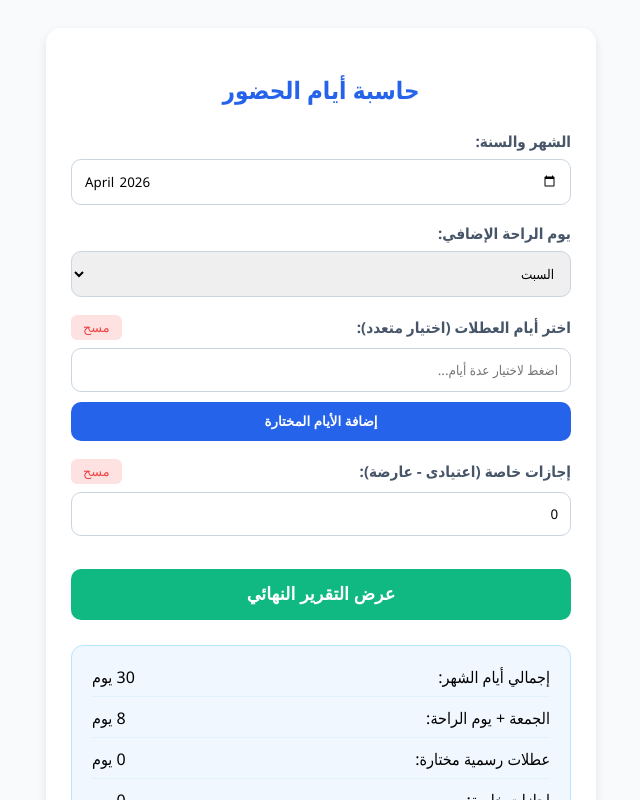
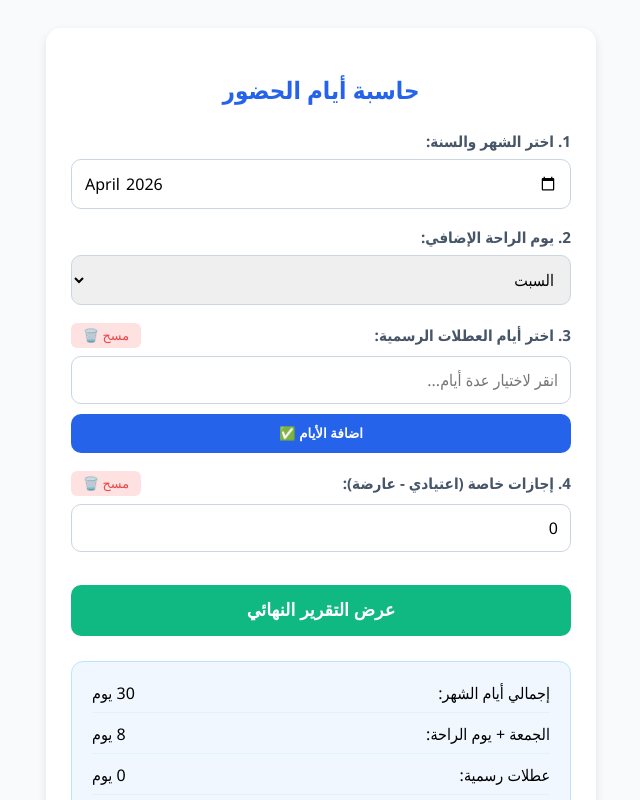
Before and after one commit to Hooba904/attendance-app, a plain HTML site: page index.html in a window 1280 px wide. Both pictures are taken after a click on the button "عرض التقرير النهائي". Shown: the top 800 px of the page, without its empty margins (319-959 px from the left). Drawn offline with nearby package versions, Linux system fonts and the light colour scheme.

Commit message:
Update attendance calculator to professional version

```diff
--- a/index.html
+++ b/index.html
@@ -3,7 +3,7 @@
 <head>
     <meta charset="UTF-8">
     <meta name="viewport" content="width=device-width, initial-scale=1.0">
-    <title>حاسبة الحضور - اختيار متعدد</title>
+    <title>حاسبة الحضور - النسخة الاحترافية</title>
     <link rel="stylesheet" href="https://cdn.jsdelivr.net/npm/flatpickr/dist/flatpickr.min.css">
     <script src="https://cdn.jsdelivr.net/npm/flatpickr"></script>
     <script src="https://cdn.jsdelivr.net/npm/flatpickr/dist/l10n/ar.js"></script>
@@ -15,7 +15,7 @@
         h2 { text-align: center; color: var(--primary); margin-bottom: 25px; }
         .form-group { margin-bottom: 18px; }
         label { display: block; margin-bottom: 8px; font-weight: bold; font-size: 0.95em; color: #475569; }
-        input, select { width: 100%; padding: 12px; border: 1px solid #cbd5e1; border-radius: 10px; font-family: inherit; box-sizing: border-box; }
+        input, select { width: 100%; padding: 12px; border: 1px solid #cbd5e1; border-radius: 10px; font-family: inherit; box-sizing: border-box; font-size: 1rem; }
         .btn-clear { background: #fee2e2; color: var(--danger); border: none; font-size: 0.8em; padding: 5px 12px; border-radius: 6px; cursor: pointer; }
         .btn-add { width: 100%; background: var(--primary); color: white; border: none; padding: 12px; border-radius: 10px; cursor: pointer; margin-top: 10px; font-weight: bold; }
         .btn-calculate { width: 100%; background: #10b981; color: white; border: none; padding: 15px; border-radius: 10px; font-size: 1.1em; font-weight: bold; cursor: pointer; margin-top: 15px; }
@@ -31,12 +31,12 @@
     <h2>حاسبة أيام الحضور</h2>
 
     <div class="form-group">
-        <label>الشهر والسنة:</label>
-        <input type="month" id="monthPicker" onchange="updateCalendarLimits()">
+        <label>1. اختر الشهر والسنة:</label>
+        <input type="month" id="monthPicker" onchange="initCalendar()">
     </div>
 
     <div class="form-group">
-        <label>يوم الراحة الإضافي:</label>
+        <label>2. يوم الراحة الإضافي:</label>
         <select id="restDay">
             <option value="6">السبت</option>
             <option value="0">الأحد</option>
@@ -50,18 +50,18 @@
 
     <div class="form-group">
         <div style="display: flex; justify-content: space-between; align-items: center; margin-bottom: 8px;">
-            <label style="margin:0;">اختر أيام العطلات (اختيار متعدد):</label>
-            <button class="btn-clear" onclick="clearHolidays()">مسح</button>
+            <label style="margin:0;">3. اختر أيام العطلات الرسمية:</label>
+            <button class="btn-clear" onclick="clearHolidays()">مسح 🗑️</button>
         </div>
-        <input type="text" id="multiHolidayPicker" placeholder="اضغط لاختيار عدة أيام...">
-        <button class="btn-add" onclick="addSelectedHolidays()">إضافة الأيام المختارة</button>
+        <input type="text" id="multiHolidayPicker" placeholder="انقر لاختيار عدة أيام...">
+        <button class="btn-add" onclick="addSelectedHolidays()">اضافة الأيام ✅</button>
         <div id="holidayList" style="margin-top: 12px;"></div>
     </div>
 
     <div class="form-group">
         <div style="display: flex; justify-content: space-between; align-items: center; margin-bottom: 8px;">
-            <label style="margin:0;">إجازات خاصة (اعتيادى - عارضة):</label>
-            <button class="btn-clear" onclick="clearManualLeaves()">مسح</button>
+            <label style="margin:0;">4. إجازات خاصة (اعتيادي - عارضة):</label>
+            <button class="btn-clear" onclick="clearManualLeaves()">مسح 🗑️</button>
         </div>
         <input type="number" id="manualLeaves" min="0" value="0">
     </div>
@@ -71,15 +71,15 @@
     <div id="result" class="result-box" style="display:none;">
         <div class="result-item"><span>إجمالي أيام الشهر:</span> <span id="resTotal"></span></div>
         <div class="result-item"><span>الجمعة + يوم الراحة:</span> <span id="resWeekends"></span></div>
-        <div class="result-item"><span>عطلات رسمية مختارة:</span> <span id="resHolidays"></span></div>
-        <div class="result-item"><span>إجازات خاصة:</span> <span id="resManual"></span></div>
+        <div class="result-item"><span>عطلات رسمية:</span> <span id="resHolidays"></span></div>
+        <div class="result-item"><span>إجازات الموظف:</span> <span id="resManual"></span></div>
         <div class="result-item total-days"><span>صافي الحضور الفعلي:</span> <span id="resFinal"></span></div>
     </div>
 </div>
 
 <script>
     let holidayDates = new Set();
-    let fp; // متغير لمكتبة التقويم
+    let fp = null;
     const daysAr = ["الأحد", "الاثنين", "الثلاثاء", "الأربعاء", "الخميس", "الجمعة", "السبت"];
     const monthsAr = ["يناير", "فبراير", "مارس", "أبريل", "مايو", "يونيو", "يوليو", "أغسطس", "سبتمبر", "أكتوبر", "نوفمبر", "ديسمبر"];
 
@@ -87,40 +87,52 @@
         const now = new Date();
         const currentMonth = `${now.getFullYear()}-${String(now.getMonth() + 1).padStart(2, '0')}`;
         document.getElementById('monthPicker').value = currentMonth;
-
-        // تهيئة التقويم المتعدد
-        fp = flatpickr("#multiHolidayPicker", {
-            mode: "multiple",
-            dateFormat: "Y-m-d",
-            locale: "ar",
-            onReady: function() { updateCalendarLimits(); }
-        });
+        initCalendar();
     };
 
-    function updateCalendarLimits() {
+    function initCalendar() {
+        if (fp) {
+            fp.destroy();
+            holidayDates.clear();
+            renderHolidays();
+        }
+
         const monthVal = document.getElementById('monthPicker').value;
-        if (!monthVal || !fp) return;
+        if (!monthVal) return;
 
         const [year, month] = monthVal.split('-').map(Number);
         const firstDay = `${year}-${String(month).padStart(2, '0')}-01`;
         const lastDayCount = new Date(year, month, 0).getDate();
         const lastDay = `${year}-${String(month).padStart(2, '0')}-${lastDayCount}`;
 
-        fp.set("minDate", firstDay);
-        fp.set("maxDate", lastDay);
-        fp.jumpToDate(firstDay);
-        clearHolidays(); // مسح الاختيارات عند تغيير الشهر
+        fp = flatpickr("#multiHolidayPicker", {
+            mode: "multiple",
+            dateFormat: "Y-m-d",
+            locale: "ar",
+            minDate: firstDay,
+            maxDate: lastDay,
+            disableMobile: "true",
+            // الحل: نستخدم jumpToDate بدلاً من defaultDate لمنع التظليل التلقائي
+            onReady: function(selectedDates, dateStr, instance) {
+                instance.jumpToDate(firstDay);
+            }
+        });
+
+        document.getElementById('result').style.display = 'none';
     }
 
     function addSelectedHolidays() {
-        const selectedDates = fp.selectedDates;
-        selectedDates.forEach(date => {
-            // تحويل التاريخ لصيغة نصية ثابتة YYYY-MM-DD لتجنب مشاكل التوقيت
-            const dateStr = date.toLocaleDateString('en-CA');
+        if (!fp || fp.selectedDates.length === 0) return;
+
+        fp.selectedDates.forEach(date => {
+            const y = date.getFullYear();
+            const m = String(date.getMonth() + 1).padStart(2, '0');
+            const d = String(date.getDate()).padStart(2, '0');
+            const dateStr = `${y}-${m}-${d}`;
             holidayDates.add(dateStr);
         });
         renderHolidays();
-        fp.clear(); // مسح الاختيار من التقويم بعد الإضافة
+        fp.clear();
     }
 
     function clearHolidays() {
@@ -162,7 +174,7 @@
         for (let d = 1; d <= daysInMonth; d++) {
             const date = new Date(year, month - 1, d);
             const dayOfWeek = date.getDay();
-            const dateStr = date.toLocaleDateString('en-CA');
+            const dateStr = `${year}-${String(month).padStart(2, '0')}-${String(d).padStart(2, '0')}`;
 
             if (dayOfWeek === 5 || (restDay !== "none" && dayOfWeek === parseInt(restDay))) {
                 weekendCount++;
@@ -178,7 +190,7 @@
         document.getElementById('resWeekends').innerText = weekendCount + " يوم";
         document.getElementById('resHolidays').innerText = officialHolidaysCount + " يوم";
         document.getElementById('resManual').innerText = manualLeaves + " يوم";
-        document.getElementById('resFinal').innerText = Math.max(0, finalDays) + " يوم عمل";
+        document.getElementById('resFinal').innerText = Math.max(0, finalDays) + " يوم";
         document.getElementById('result').style.display = 'block';
     }
 </script>
```
